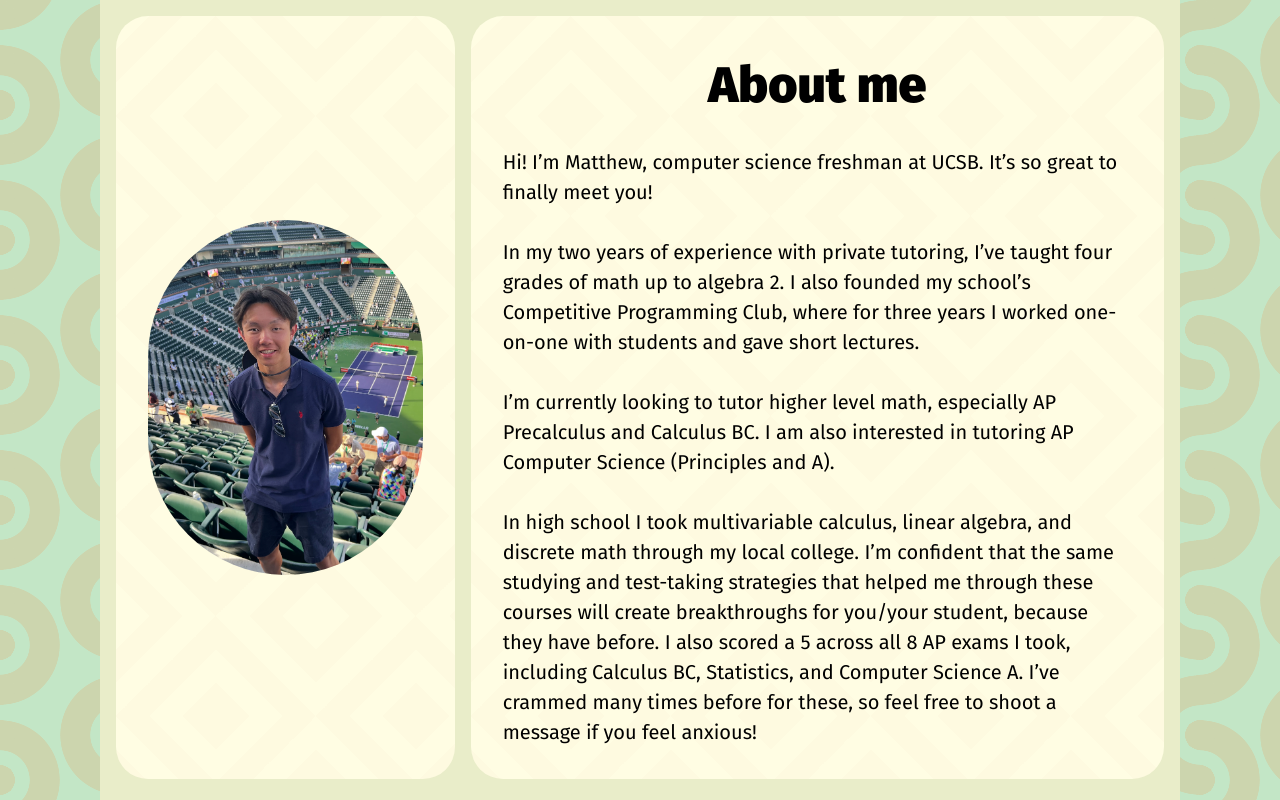
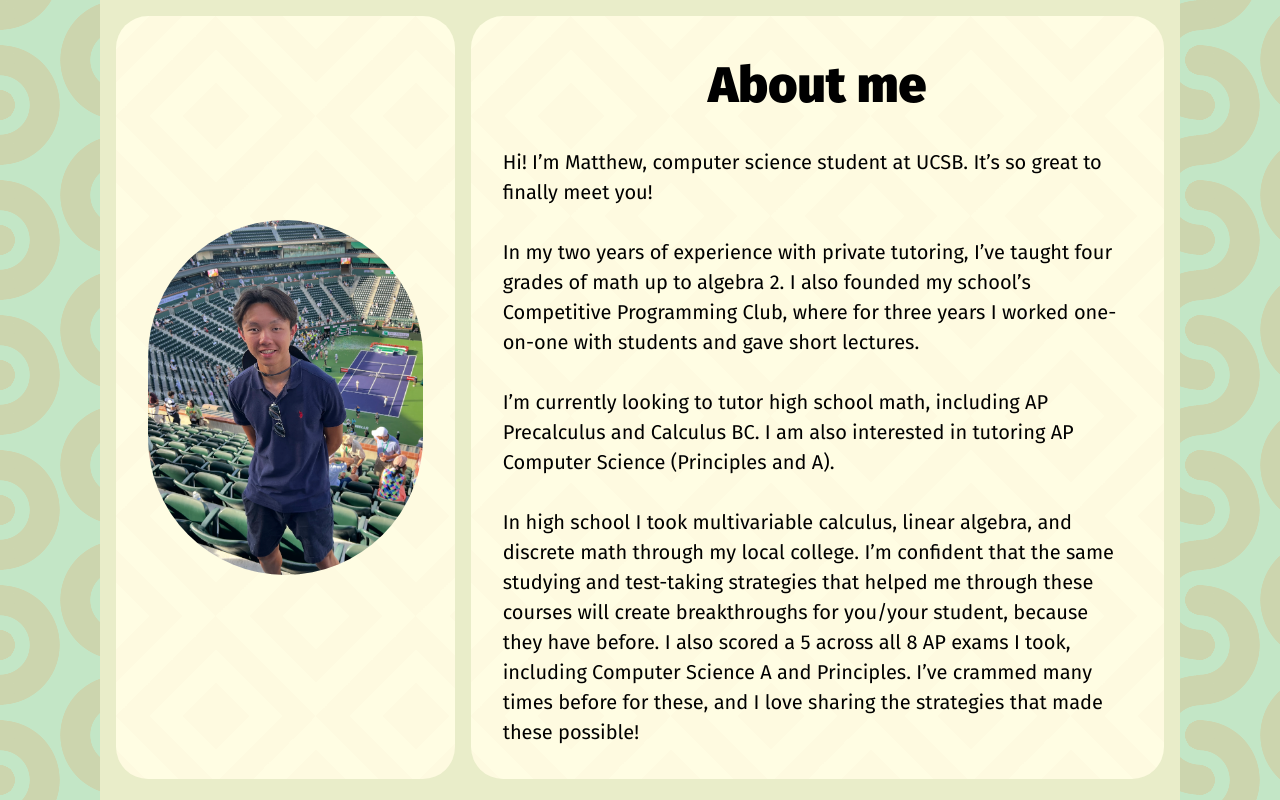
Before and after one commit to Matthew-Li-mtl/tutoring-website, a React (Vite) app: page / in a window 1280 px wide. Shown: the top 800 px of the page. Built offline with nearby package versions, Linux system fonts and the light colour scheme.

Commit message:
updated about me

```diff
--- a/src/pages/Home.tsx
+++ b/src/pages/Home.tsx
@@ -21,16 +21,16 @@ export default function Home() {
             <div className="content-container p-8">
               <h1 className="text-center fira-sans-black">About me</h1><br/>
               <p className="fira-sans-regular">
-                Hi! I’m Matthew, computer science freshman at UCSB. It’s so great to finally meet you!
+                Hi! I’m Matthew, computer science student at UCSB. It’s so great to finally meet you!
                 <br />
                 <br />
                 In my two years of experience with private tutoring, I’ve taught four grades of math up to algebra 2. I also founded my school’s Competitive Programming Club, where for three years I worked one-on-one with students and gave short lectures.
                 <br />
                 <br />
-                I’m currently looking to tutor higher level math, especially AP Precalculus and Calculus BC. I am also interested in tutoring AP Computer Science (Principles and A).
+                I’m currently looking to tutor high school math, including AP Precalculus and Calculus BC. I am also interested in tutoring AP Computer Science (Principles and A).
                 <br />
                 <br />
-                In high school I took multivariable calculus, linear algebra, and discrete math through my local college. I’m confident that the same studying and test-taking strategies that helped me through these courses will create breakthroughs for you/your student, because they have before. I also scored a 5 across all 8 AP exams I took, including Calculus BC, Statistics, and Computer Science A. I’ve crammed many times before for these, so feel free to shoot a message if you feel anxious!
+                In high school I took multivariable calculus, linear algebra, and discrete math through my local college. I’m confident that the same studying and test-taking strategies that helped me through these courses will create breakthroughs for you/your student, because they have before. I also scored a 5 across all 8 AP exams I took, including Computer Science A and Principles. I’ve crammed many times before for these, and I love sharing the strategies that made these possible!
               </p>
             </div>
           </div>
```
